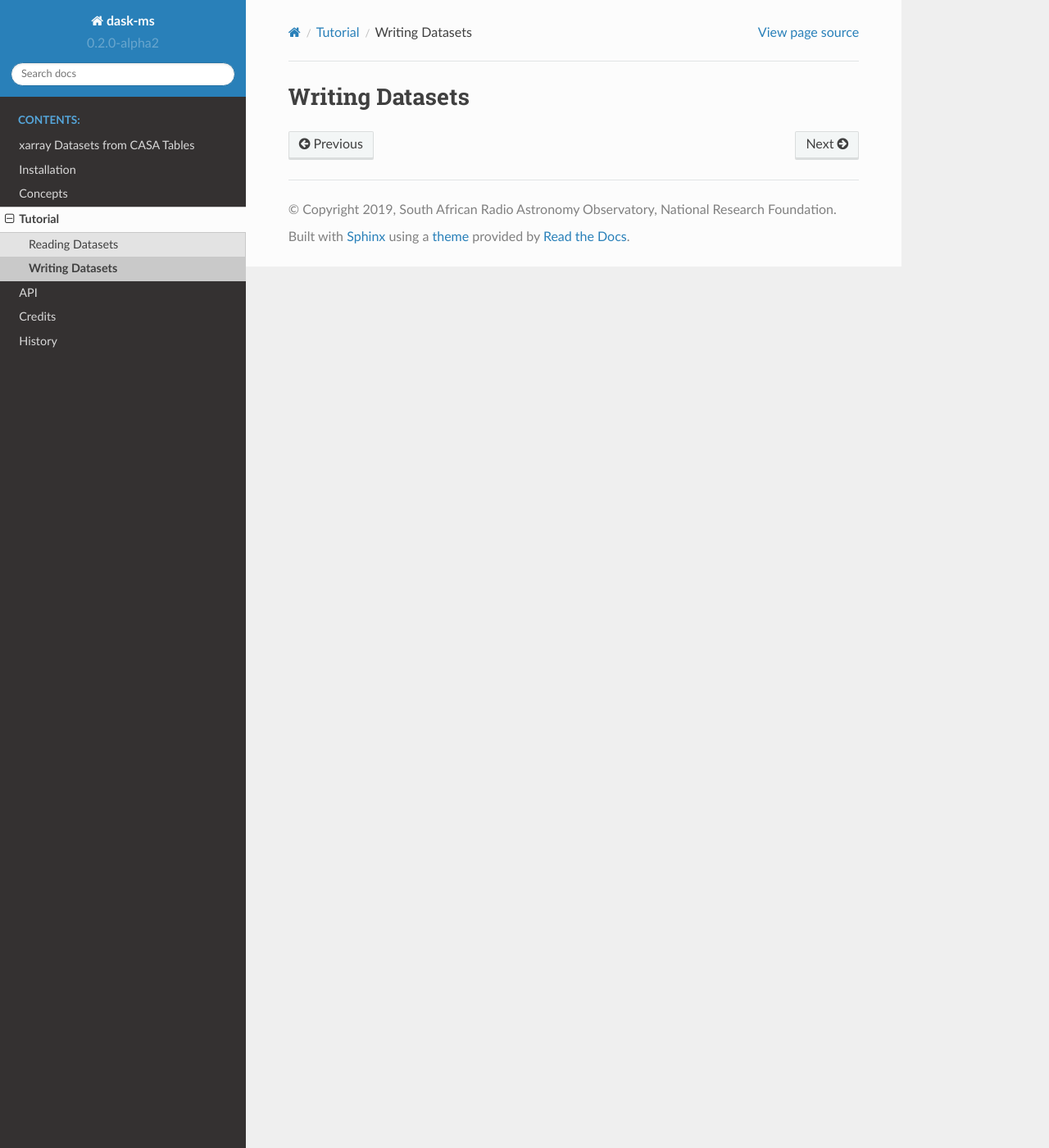
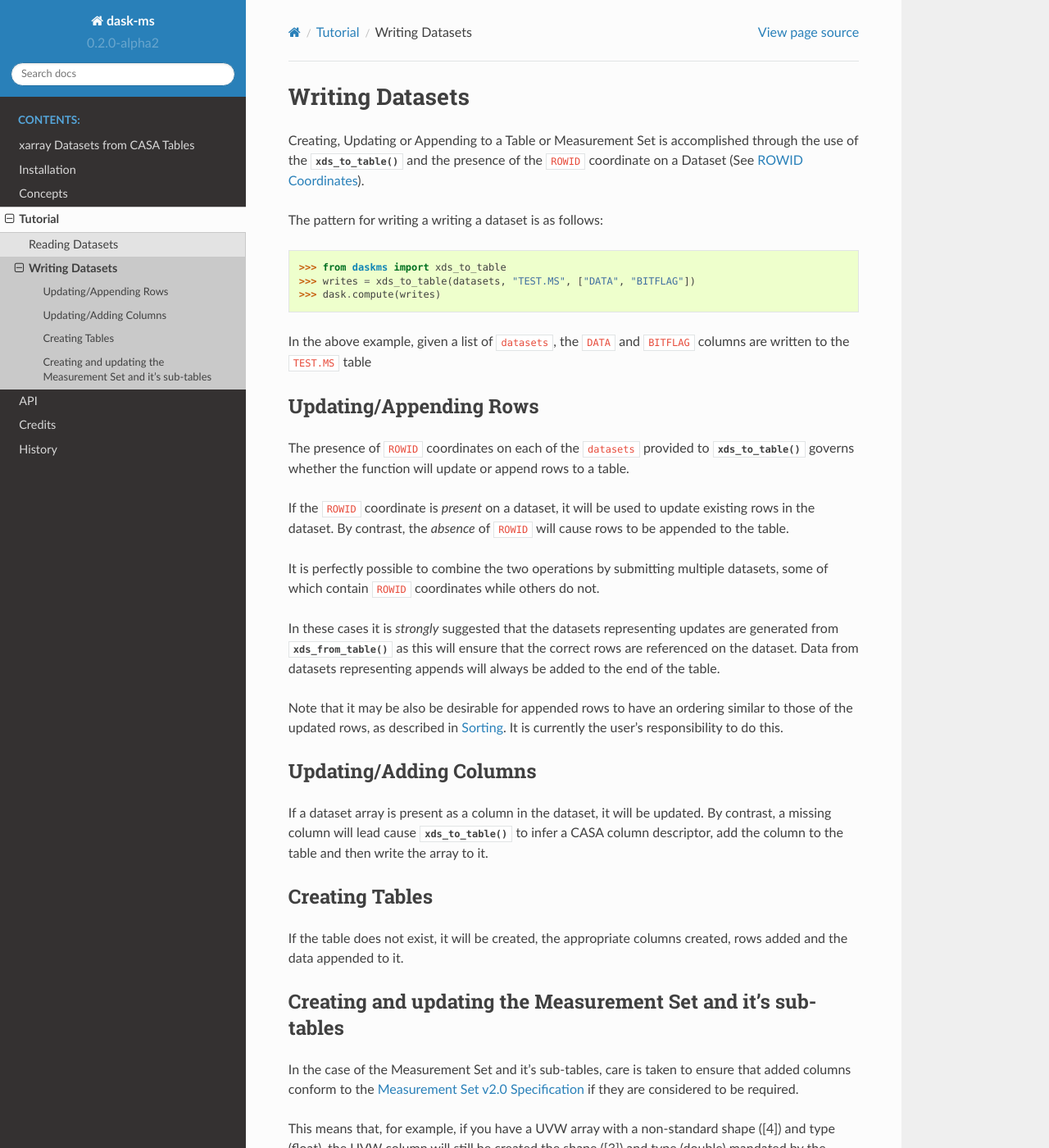
Before and after one commit to ratt-ru/dask-ms, a Sphinx documentation site: the page built from docs/tutorial/writes.rst, in a window 1280 px wide and 1400 px high. Shown: the whole window at 82% size. Built offline with Sphinx 7.4.7 and the Read the Docs theme 2.0.0, drawn with Linux system fonts in a browser that asks for light colours; pages that are not in the unit, such as notebooks, are missing from menus; some of the changed text lies outside the part shown.

Commit message:
Writing datasets

```diff
--- a/docs/tutorial/reads.rst
+++ b/docs/tutorial/reads.rst
@@ -246,6 +246,9 @@ We now create datasets for each row of the **SPECTRAL_WINDOW** and
     >>>     # Get correlation type, removing single row dimension
     >>>     corr_type = pols[pol_id].CORR_TYPE.data[0]
 
+
+.. _read-sorting:
+
 Sorting
 ~~~~~~~
 
--- a/docs/tutorial/writes.rst
+++ b/docs/tutorial/writes.rst
@@ -1,2 +1,110 @@
 Writing Datasets
 ----------------
+
+Creating, Updating or Appending to a Table or Measurement Set is accomplished
+through the use of the :func:`~daskms.xds_to_table` and the presence
+of the ``ROWID`` coordinate on a Dataset (See :ref:`row-id-coordinates`).
+
+
+The pattern for writing a writing a dataset is as follows:
+
+.. doctest::
+
+    >>> from daskms import xds_to_table
+    >>> writes = xds_to_table(datasets, "TEST.MS", ["DATA", "BITFLAG"])
+    >>> dask.compute(writes)
+
+
+In the above example, given a list of ``datasets``, the
+``DATA`` and ``BITFLAG`` columns are written to the ``TEST.MS`` table
+
+
+Updating/Appending Rows
+~~~~~~~~~~~~~~~~~~~~~~~
+
+The presence of ``ROWID`` coordinates on each of the ``datasets`` provided
+to :func:`~daskms.xds_to_table` governs whether the function will
+update or append rows to a table.
+
+If the ``ROWID`` coordinate is *present* on a dataset, it will be used
+to update existing rows in the dataset. By contrast, the *absence* of
+``ROWID`` will cause rows to be appended to the table.
+
+It is perfectly possible to combine the two operations by submitting
+multiple datasets, some of which contain ``ROWID`` coordinates
+while others do not.
+
+In these cases it is *strongly* suggested that
+the datasets representing updates are generated from
+:func:`~daskms.xds_from_table` as this will ensure that the correct
+rows are referenced on the dataset. Data from datasets representing
+appends will always be added to the end of the table.
+
+Note that it may be also be desirable for appended rows to
+have an ordering similar to those of the updated rows, as described
+in :ref:`read-sorting`. It is currently the user's responsibility to
+do this.
+
+Updating/Adding Columns
+~~~~~~~~~~~~~~~~~~~~~~~
+
+If a dataset array is present as a column in the dataset, it will be updated.
+By contrast, a missing column will lead cause :func:`~daskms.xds_to_table`
+to infer a CASA column descriptor, add the column to the table and then write
+the array to it.
+
+
+Creating Tables
+~~~~~~~~~~~~~~~
+
+If the table does not exist, it will be created, the appropriate columns
+created, rows added and the data appended to it.
+
+
+Creating and updating the Measurement Set and it's sub-tables
+~~~~~~~~~~~~~~~~~~~~~~~~~~~~~~~~~~~~~~~~~~~~~~~~~~~~~~~~~~~~~
+
+In the case of the Measurement Set and it's sub-tables,
+care is taken to ensure that added columns
+conform to the `Measurement Set v2.0 Specification
+<https://casacore.github.io/casacore-notes/229.html>`_
+if they are considered to be required.
+
+This means that, for example, if you have a UVW array
+with a non-standard shape ([4]) and type (float), the UVW column
+will still be created the shape ([3]) and type (double)
+mandated by the MSv2.0 spec.
+
+This also applies to the following optional columns in the MSv2.0:
+
++-----------------+
+| DATA            |
++-----------------+
+| MODEL_DATA      |
++-----------------+
+| CORRECTED_DATA  |
++-----------------+
+| WEIGHT_SPECTRUM |
++-----------------+
+| SIGMA_SPECTRUM  |
++-----------------+
+| IMAGING_WEIGHTS |
++-----------------+
+
+Other optional MSv2.0 columns can easily be supported.
+
+This behaviour is triggered whenever the ``table_name`` ends
+with lower or uppercase ``.MS`` in the case of the main
+Measurement Set table:
+
+.. doctest::
+
+    xds_to_table("test.ms", datasets, ["DATA", "BITFLAG"])
+
+or when it ends with with ``::subtablename`` in the case of a subtable:
+
+.. doctest::
+
+    xds_to_table("test.ms::SPECTRAL_WINDOW", datasets, ["CHAN_FREQ"])
+
+Respect the standard naming conventions and you'll be fine.
```
